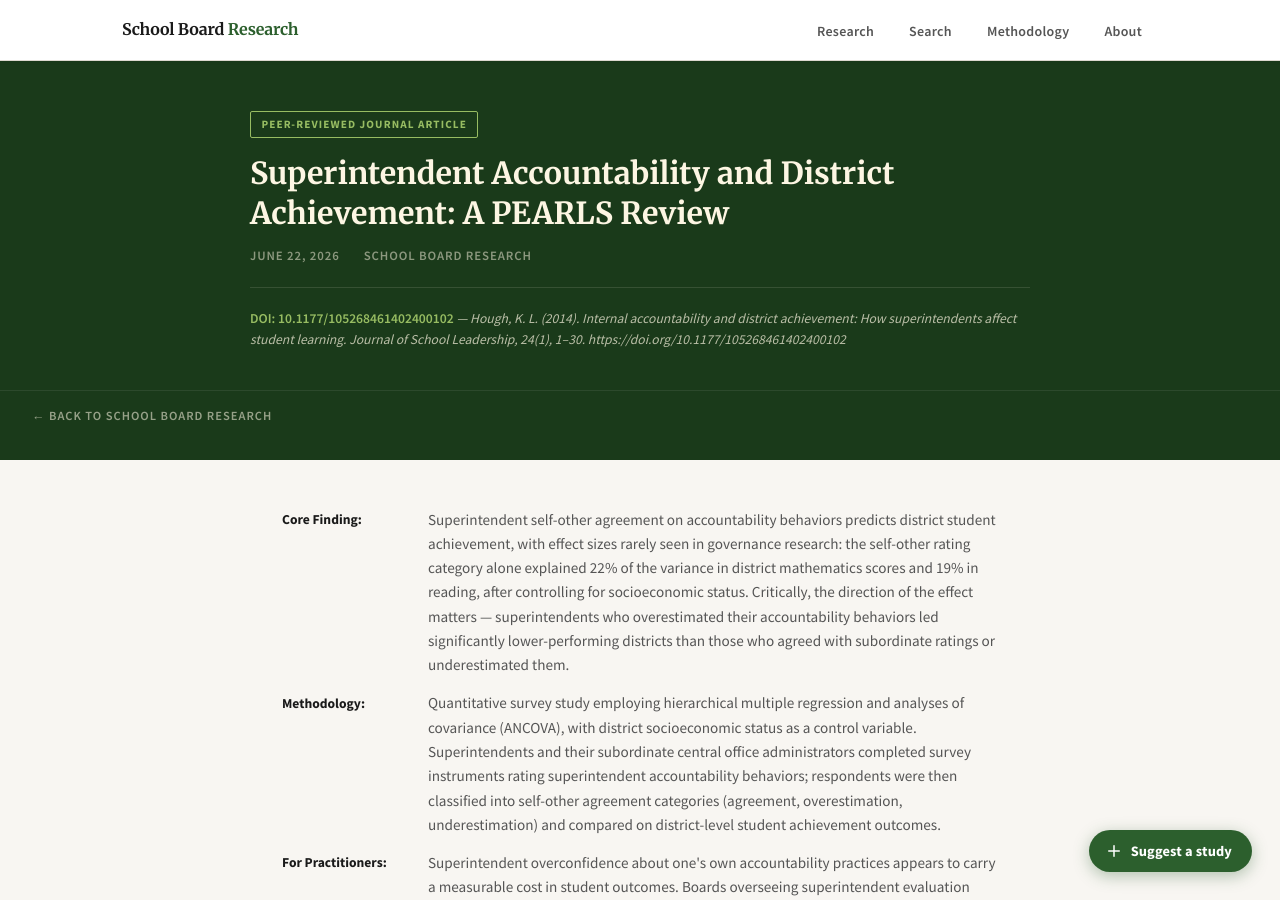
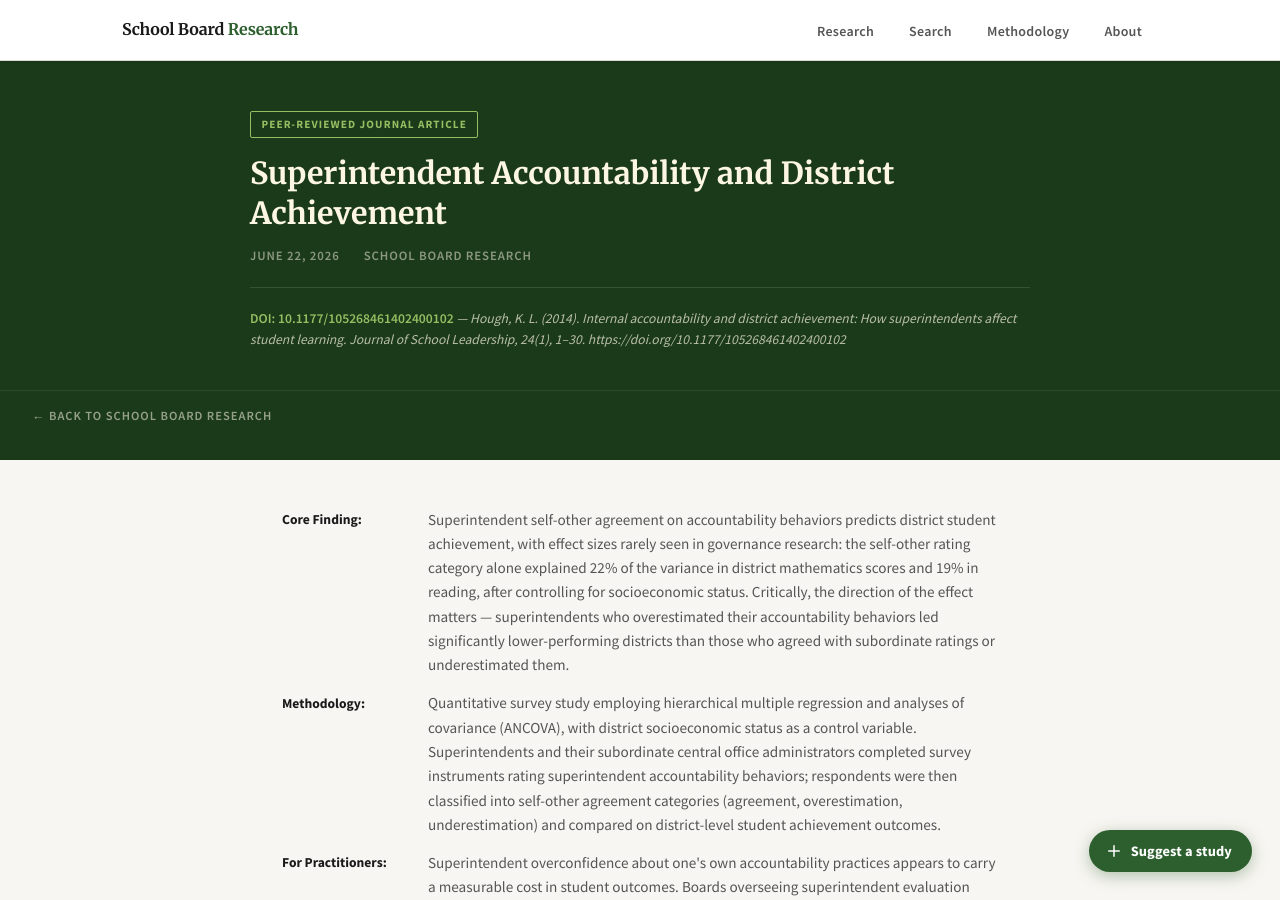
Before and after one commit to ajcrabill/schoolboardresearch-com, a Jekyll site: the page built from research/board-coherence-student-performance.html, in a window 1280 px wide and 900 px high. Built offline with Jekyll 4.4.1, drawn with Linux system fonts in a browser that asks for light colours.

Commit message:
Remove redundant 'A PEARLS Review' from two article titles
Co-Authored-By: Claude Sonnet 4.6 <noreply@anthropic.com>

```diff
--- a/research/board-coherence-student-performance.html
+++ b/research/board-coherence-student-performance.html
@@ -1,6 +1,6 @@
 ---
 layout: research
-title: "Superintendent Accountability and District Achievement: A PEARLS Review"
+title: "Superintendent Accountability and District Achievement"
 study_type: "Peer-Reviewed Journal Article"
 date_display: "June 22, 2026"
 doi: "10.1177/105268461402400102"
--- a/research/monitoring-frequency-outcomes.html
+++ b/research/monitoring-frequency-outcomes.html
@@ -1,6 +1,6 @@
 ---
 layout: research
-title: "School Board Sensemaking of Federal and State Accountability Policies: A PEARLS Review"
+title: "School Board Sensemaking of Federal and State Accountability Policies"
 study_type: "Peer-Reviewed Journal Article"
 date_display: "June 2022"
 doi: "10.1177/0895904820925816"
```
